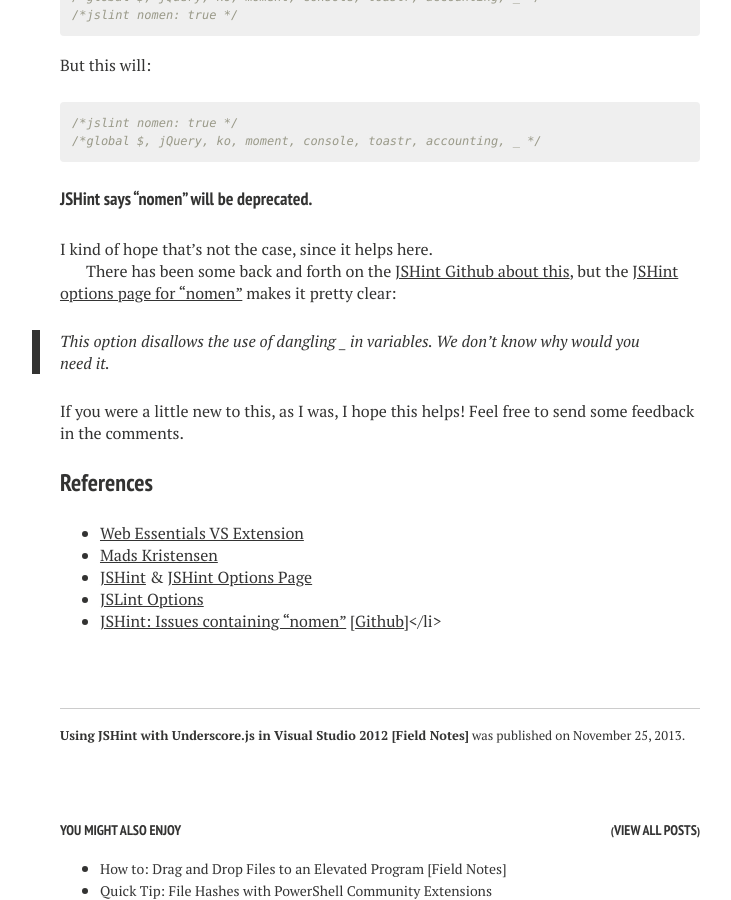
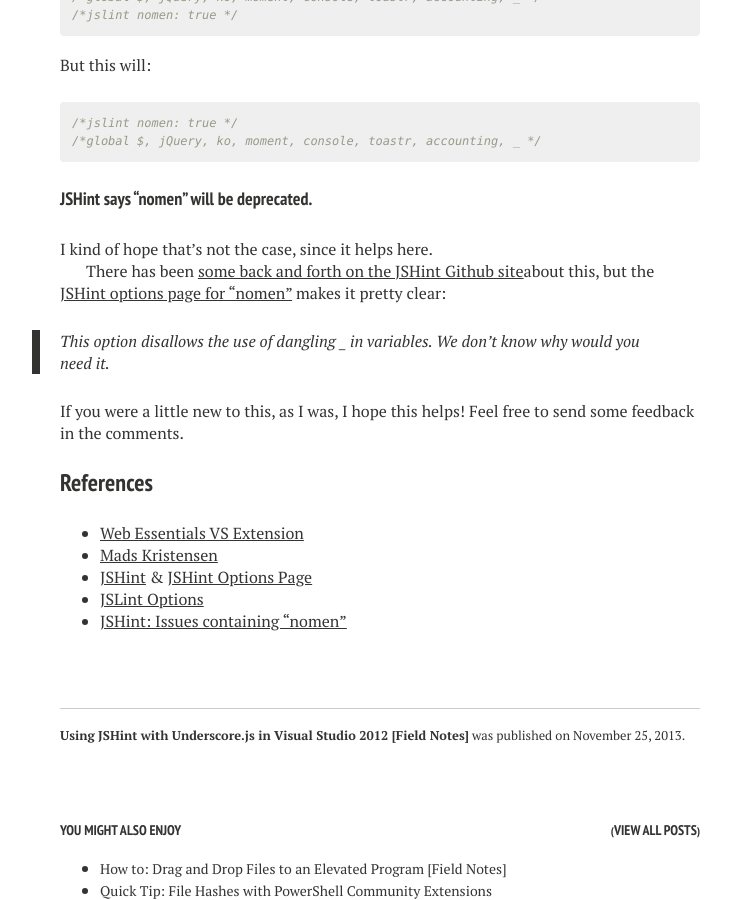
Before and after one commit to SeanKilleen/seankilleen.github.io, a Jekyll site: the page built from _posts/2013-11-25-using-jshint-with-underscore-js-in-visual-studio-2012-field-notes.markdown, in a window 1280 px wide and 900 px high, scrolled down 1528 px. Shown: the whole window, without its empty margins (260-991 px from the left). Built offline with Jekyll 4.4.1, drawn with Linux system fonts in a browser that asks for light colours; nearby versions of some CDN libraries; comment, search, counter and statistics services are not loaded; some of the changed text lies outside the part shown.

Commit message:
Link fixes per #28

```diff
--- a/_posts/2013-11-25-using-jshint-with-underscore-js-in-visual-studio-2012-field-notes.markdown
+++ b/_posts/2013-11-25-using-jshint-with-underscore-js-in-visual-studio-2012-field-notes.markdown
@@ -6,7 +6,7 @@
 redirect_from:
  - /2013/11/using-jshint-with-underscorejs-in.html
 ---
-Since my new gig has me diving into Javascript quite a bit, I've really been loving <a href="http://jshint.com/" >JSHint</a> integration (brought to us lovingly by <a href="http://madskristensen.net/" >Mads Kristensen</a> and the team building the <a href="http://vswebessentials.com/" >Web Essentials</a> 2012 add-on).
+Since my new gig has me diving into Javascript quite a bit, I've really been loving [JSHint](http://jshint.com/) integration (brought to us lovingly by [Mads Kristensen](http://madskristensen.net/) and the team building the [Web Essentials 2012 add-on](http://vswebessentials.com/)).
 
 ###Firstly: The Cool Feature that Caused my Issue -- Global Variables
 One of my favorite features of JSHint is that it will tell you when you're using a variable that hasn't been defined yet. This does wonders for reducing scoping issues, etc.
@@ -58,15 +58,15 @@
 
 I kind of hope that's not the case, since it helps here.
 
-There has been some back and forth on the <a href="https://github.com/jshint/jshint/search?q=nomen&amp;source=cc&amp;type=Issues" >JSHint Github about this</a>, but the <a href="http://www.jshint.com/docs/options/#nomen" >JSHint options page for "nomen"</a> makes it pretty clear:
+There has been [some back and forth on the JSHint Github site](https://github.com/jshint/jshint/search?q=nomen&amp;source=cc&amp;type=Issues)about this, but the [JSHint options page for "nomen"](http://www.jshint.com/docs/options/#nomen) makes it pretty clear:
 
 > This option disallows the use of dangling _ in variables. We don't know why would you need it.
 
 If you were a little new to this, as I was, I hope this helps! Feel free to send some feedback in the comments.
 
 ###References
-* <a href="http://vswebessentials.com/" >Web Essentials VS Extension</a>
-* <a href="http://madskristensen.net/" >Mads Kristensen</a>
-* <a href="http://jshint.com/" >JSHint</a> &amp; <a href="http://www.jshint.com/docs/options/#nomen" >JSHint Options Page</a>
-* <a href="http://www.jslint.com/lint.html#options" >JSLint Options</a>
-* <a href="https://github.com/jshint/jshint/search?q=nomen&amp;source=cc&amp;type=Issues" >JSHint: Issues containing "nomen"</a> [<a href="http://www.github.com/" >Github</a>]</li>
+* [Web Essentials VS Extension](http://vswebessentials.com/)
+* [Mads Kristensen](http://madskristensen.net/)
+* [JSHint](http://jshint.com/) &amp; [JSHint Options Page](http://www.jshint.com/docs/options/#nomen)
+* [JSLint Options](http://www.jslint.com/lint.html#options)
+* [JSHint: Issues containing "nomen"](https://github.com/jshint/jshint/search?q=nomen&amp;source=cc&amp;type=Issues)
```
